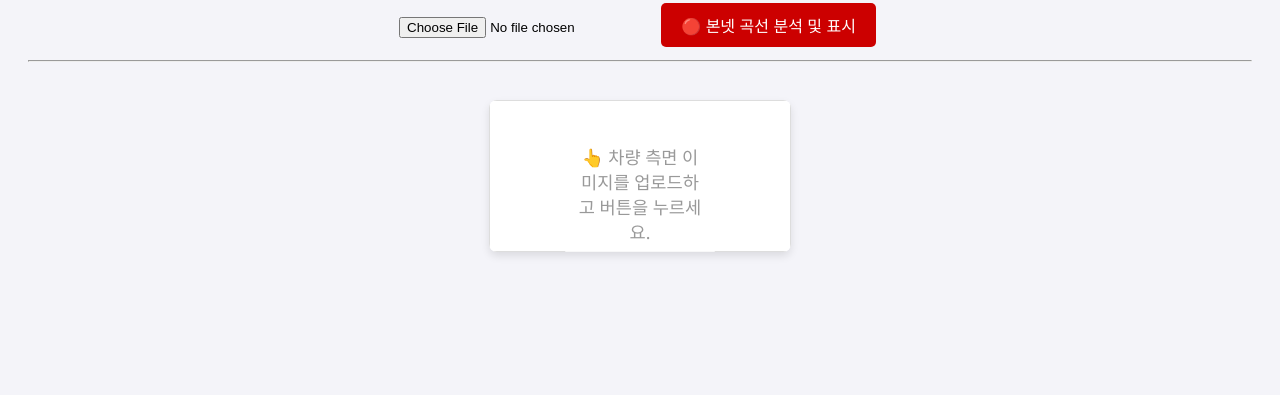
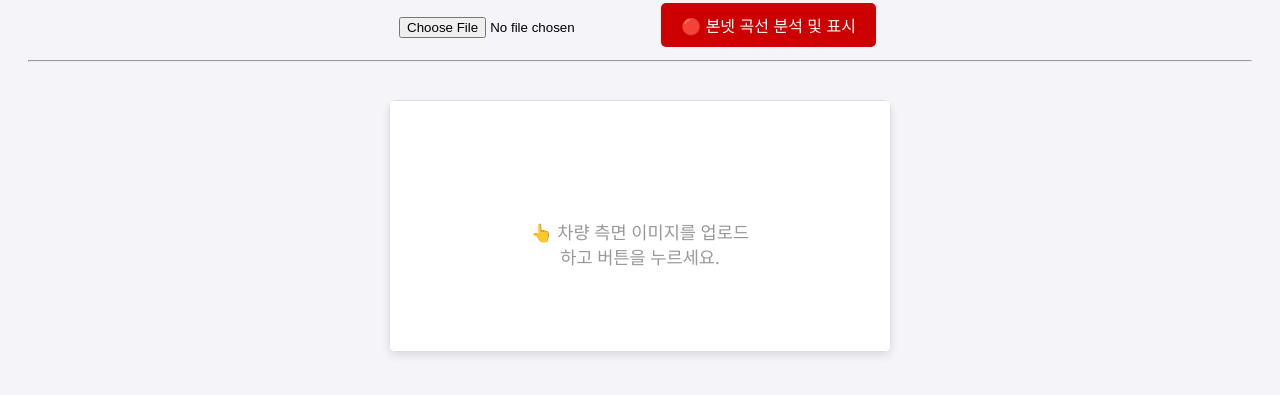
Before and after one commit to sehun0323/JJOM, a plain HTML site: page index.html in a window 1280 px wide. Shown: the part 117-512 px from the top of the page. Drawn offline with Linux system fonts and the light colour scheme.

Commit message:
Update styles.css

```diff
--- a/styles.css
+++ b/styles.css
@@ -20,6 +20,9 @@ h1 {
 }
 
 #imageCanvas {
+    /* 미리보기 안 되는 문제 해결을 위해 최소 크기 설정 */
+    min-width: 400px;
+    min-height: 250px;
     background-color: #ffffff;
     border: 1px solid #ddd;
     display: block;
```
